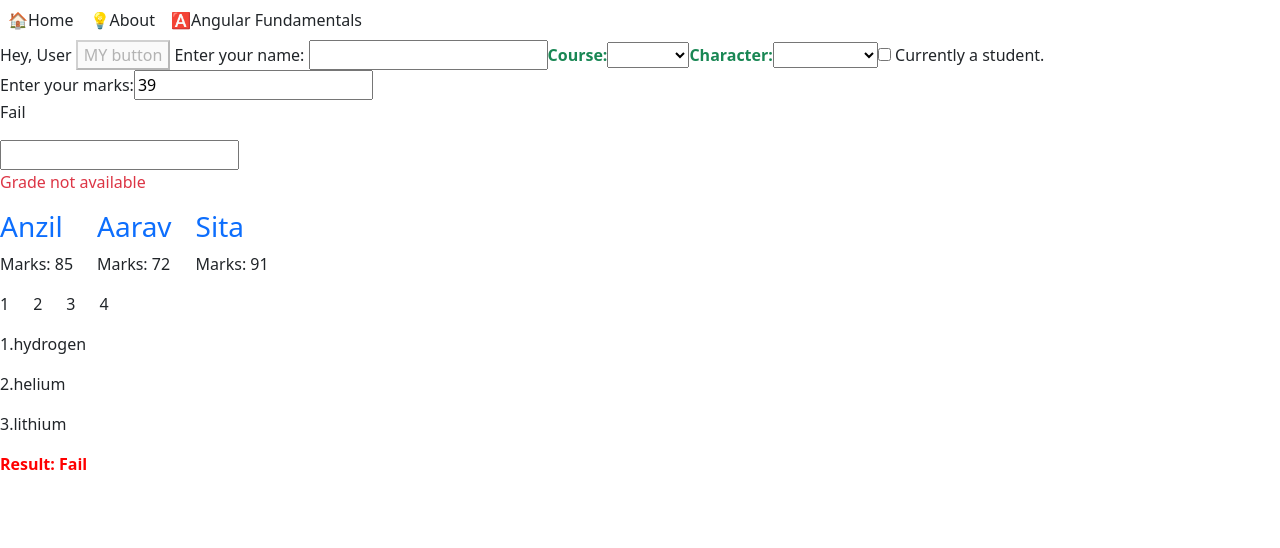
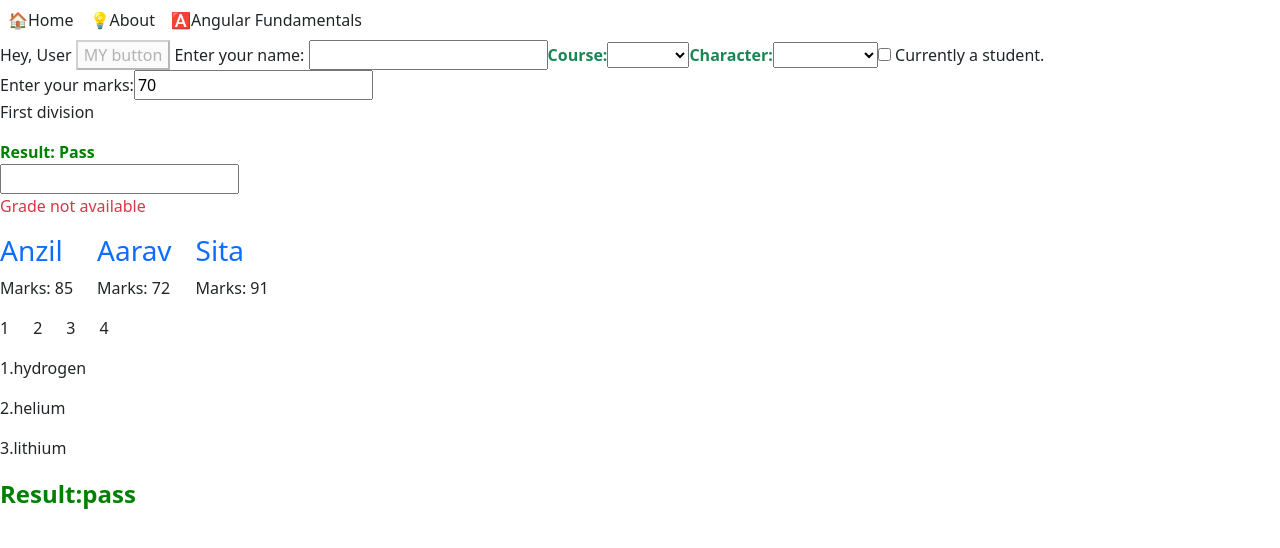
Before and after one commit to Anzilshrestha23/Angular_tutorial, an Angular app in the folder angular_tutorial/: page /angular-fundamentals in a window 1280 px wide. Shown: the top 548 px of the page. Built offline with nearby package versions, Linux system fonts and the light colour scheme.

Commit message:
Dynamic styling with [ngStyle]

```diff
--- a/angular_tutorial/src/app/angular-fundamentals/directives-control-flow/directives-control-flow.component.html
+++ b/angular_tutorial/src/app/angular-fundamentals/directives-control-flow/directives-control-flow.component.html
@@ -18,6 +18,12 @@
 
 </div>
 
+<!-- for the style binding -->
+ <strong [style.color]="marks>=40? 'green' : 'red' ">
+        Result: {{marks>=40? 'Pass' : 'Fail'}}
+ </strong>
+
+ <br>
 
 <input type="text" [(ngModel)]="grade">
 
@@ -60,7 +66,12 @@
     <p>no result found!</p>
 }
 
-<!-- for the style binding -->
- <strong [style.color]="marks>=40? 'green' : 'red' ">
-        Result: {{marks>=40? 'Pass' : 'Fail'}}
- </strong>
+<strong [ngStyle]="{
+        color: marks>=40? 'green': 'red',
+        fontSize: fontsize + 'px',
+        fontWeight: 'bold',
+
+}"
+
+>
+Result:{{marks>=40? 'pass' : 'fail'}} </strong>
--- a/angular_tutorial/src/app/angular-fundamentals/directives-control-flow/directives-control-flow.component.ts
+++ b/angular_tutorial/src/app/angular-fundamentals/directives-control-flow/directives-control-flow.component.ts
@@ -1,16 +1,16 @@
-import { NgSwitch } from '@angular/common';
+import { NgStyle, NgSwitch } from '@angular/common';
 import { Component } from '@angular/core';
 import { FormsModule } from '@angular/forms';
 
 @Component({
   selector: 'app-directives-control-flow',
   standalone: true,
-  imports: [FormsModule, NgSwitch],
+  imports: [FormsModule, NgSwitch,NgStyle],
   templateUrl: './directives-control-flow.component.html',
   styleUrl: './directives-control-flow.component.css'
 })
 export class DirectivesControlFlowComponent {
-  marks: number = 39;
+  marks: number =  70;
   grade: string = '';
   //  students =['Anzil','Rancho','Ranbir','Krishav'];
   students = [
@@ -21,5 +21,7 @@ export class DirectivesControlFlowComponent {
 
   numbers = [1, 2, 3, 4]
   elements=['hydrogen', 'helium', 'lithium'];
+  fontsize = 24;
+}
 
-}
+// using the ngstyle binding
```
Also changed, not shown: 1 other file (tests, documents, lock files or other folders).
